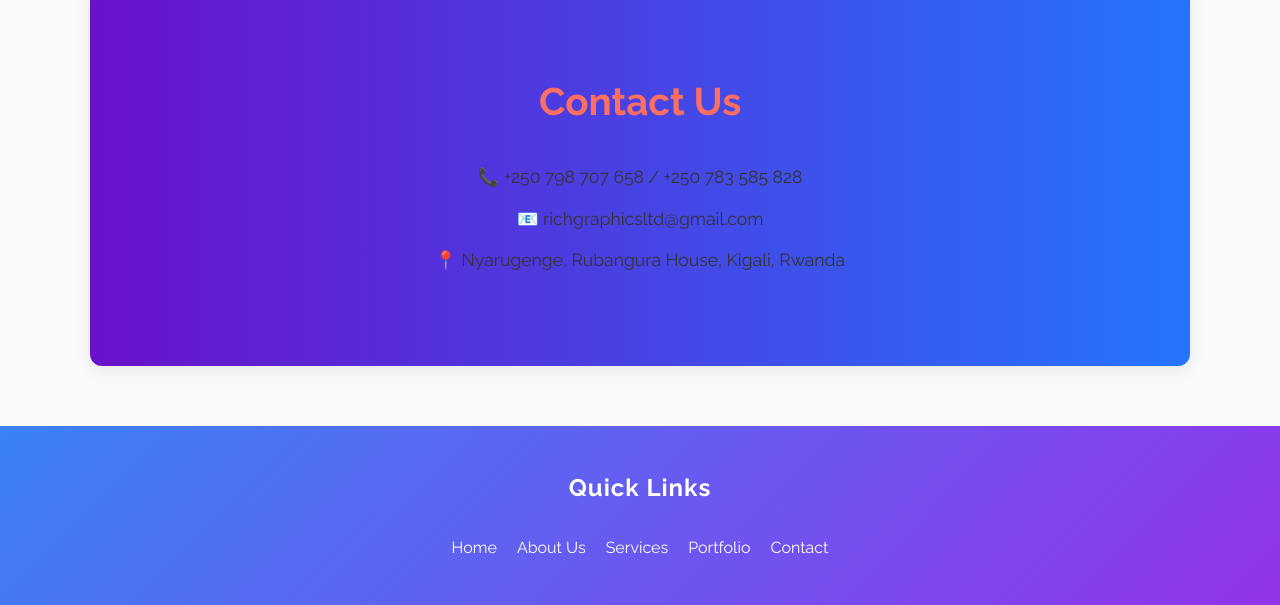
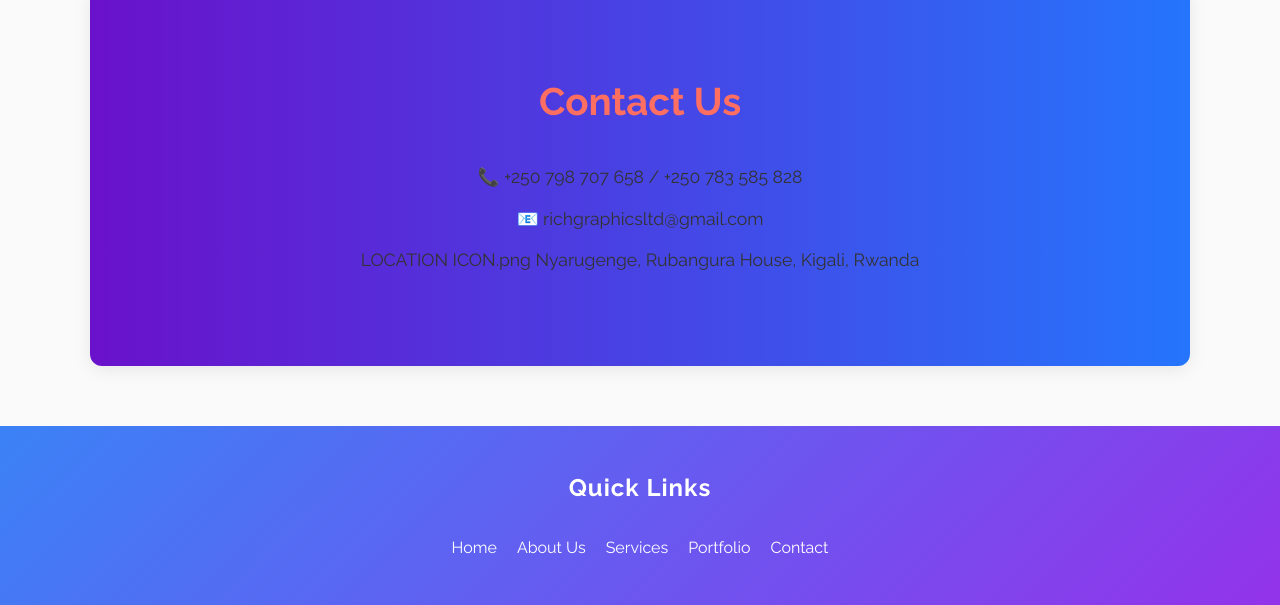
Before and after one commit to Mediator555/rich-graphics-site, a plain HTML site: page index.html in a window 1280 px wide. Shown: the part 4319-4924 px from the top of the page. Drawn offline with Linux system fonts and the light colour scheme.

Commit message:
ICON CHANGE FOR LOCATION
ICON CHANGE FOR LOCATION

```diff
--- a/index.html
+++ b/index.html
@@ -108,7 +108,7 @@
     <h2>Contact Us</h2>
     <p>📞 +250 798 707 658 / +250 783 585 828</p>
     <p>📧 richgraphicsltd@gmail.com</p>
-    <p>📍 Nyarugenge, Rubangura House, Kigali, Rwanda</p>
+    <p>LOCATION ICON.png Nyarugenge, Rubangura House, Kigali, Rwanda</p>
   </section>
 
   <!-- Quick Links & Social Icons -->
```
